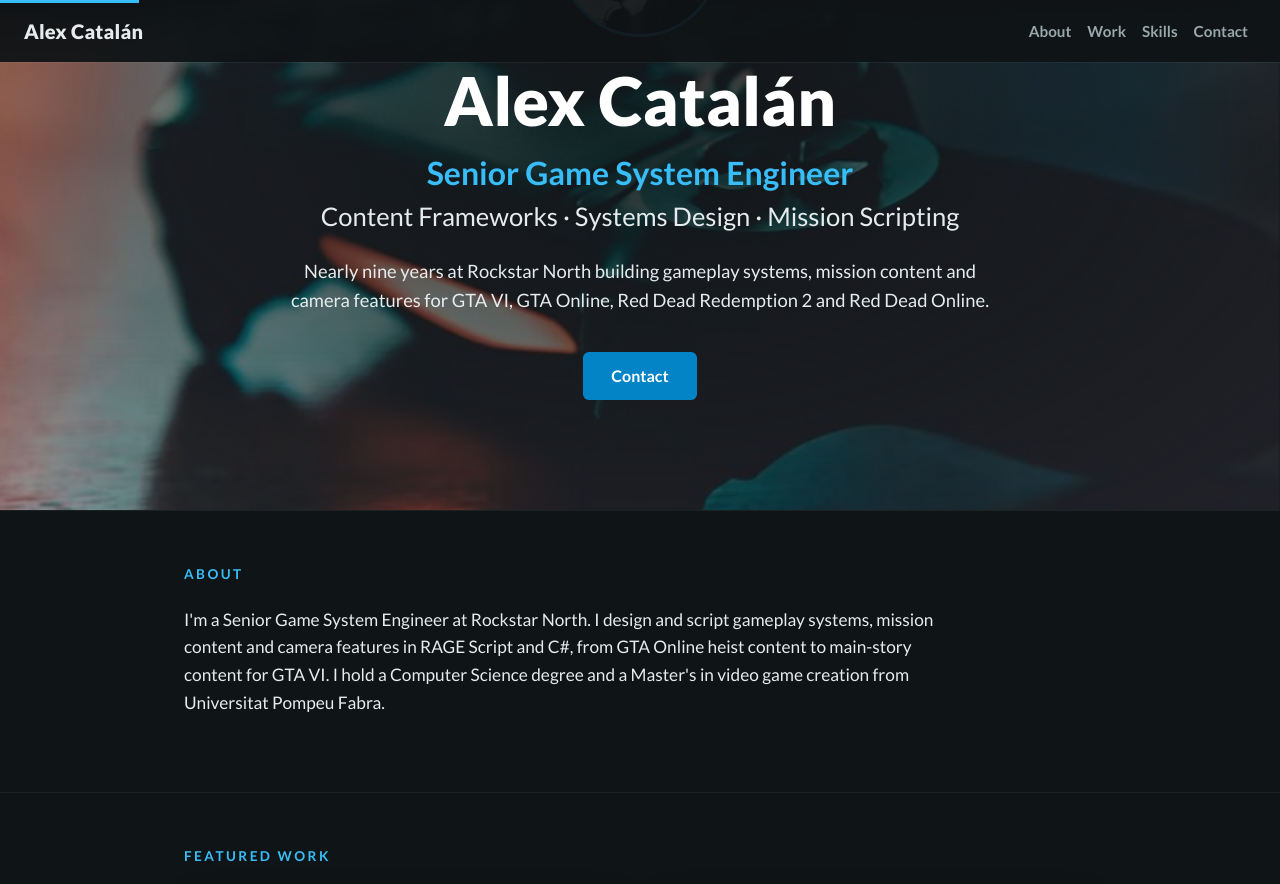
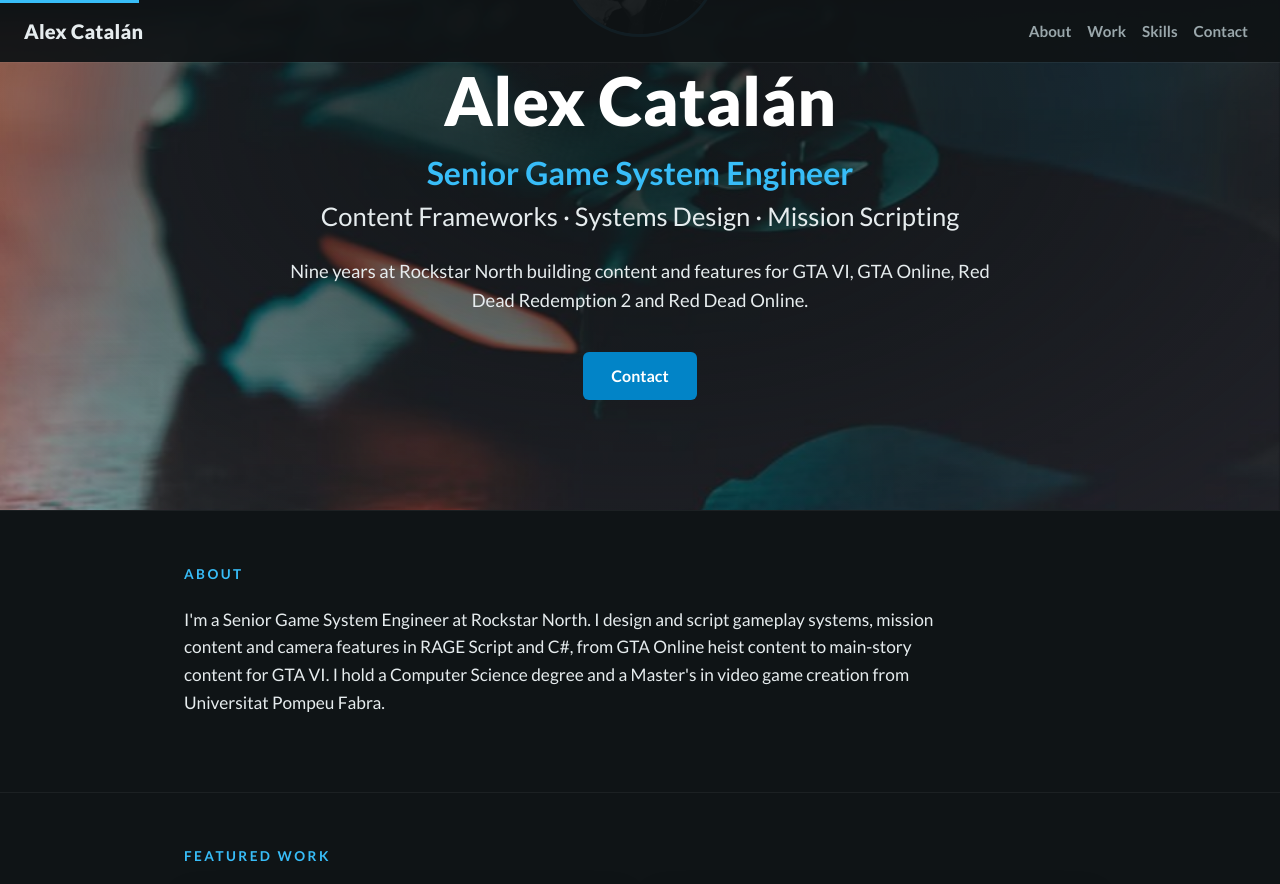
Before and after one commit to madowen/madowen.github.io, a Jekyll site: the page built from index.html, in a window 1280 px wide and 900 px high, scrolled down 319 px, cut to the strip 0-884 px from the top of the window. Built offline with Jekyll 4.4.1, drawn with Linux system fonts in a browser that asks for light colours.

Commit message:
Update hero pitch

```diff
--- a/_config.yml
+++ b/_config.yml
@@ -24,7 +24,7 @@
 author: Alex Catalán
 author_headline: Senior Game System Engineer
 author_headline_sub: Content Frameworks · Systems Design · Mission Scripting
-author_pitch: Nearly nine years at Rockstar North building gameplay systems, mission content and camera features for GTA VI, GTA Online, Red Dead Redemption 2 and Red Dead Online.
+author_pitch: Nine years at Rockstar North building content and features for GTA VI, GTA Online, Red Dead Redemption 2 and Red Dead Online.
 author_bio: I'm a Senior Game System Engineer at Rockstar North. I design and script gameplay systems, mission content and camera features in RAGE Script and C#, from GTA Online heist content to main-story content for GTA VI. I hold a Computer Science degree and a Master's in video game creation from Universitat Pompeu Fabra.
 author_email: "mad.alexcc@gmail.com"
 github_username: madowen
```
